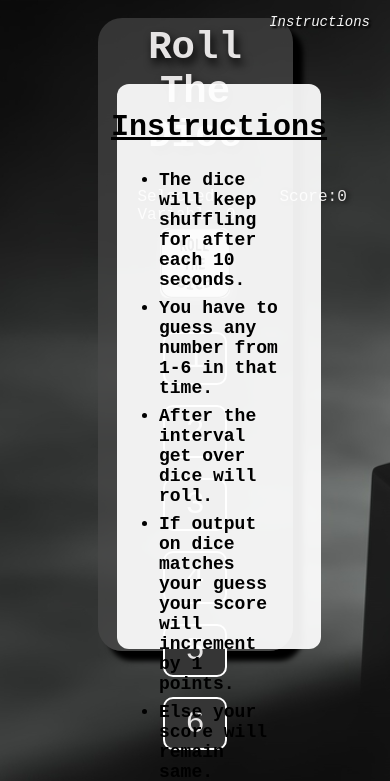
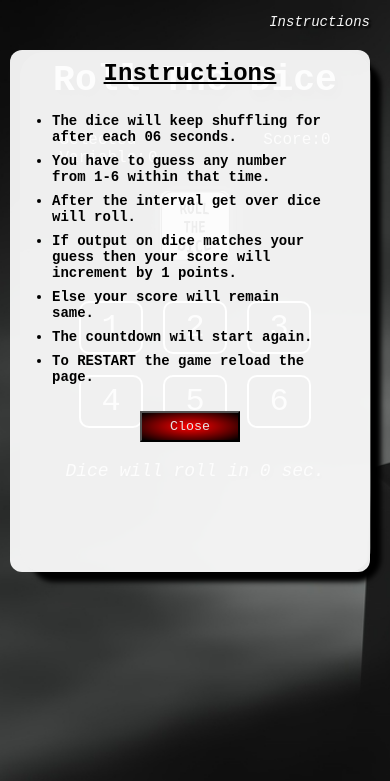
Before and after one commit to mkgupta01/RollDice, a plain HTML site: page index.html in a window 390 px wide. Both pictures are taken after a click on the button "Instructions". Shown: the top 781 px of the page. Drawn offline with Linux system fonts and the light colour scheme.

Commit message:
Optimise the intereference for mobile browser

```diff
--- a/index.html
+++ b/index.html
@@ -21,7 +21,7 @@
 
         <!-- placing the dice -->
         <div class="dice">
-            <img class="dice_img" src="/img/dice0.jpg" alt="img not found">
+            <img class="dice_img" src="img/dice0.jpg" alt="img not found">
         </div>
 
         <!-- creating button for inputs using radio button -->
@@ -53,10 +53,10 @@
        <!-- writing all instruction in form of list -->
        <h2>Instructions</h2>
         <ul>
-            <li>The dice will keep shuffling for after each 10 seconds.</li>
-            <li>You have to guess any number from 1-6 in that time.</li>
+            <li>The dice will keep shuffling for after each 06 seconds.</li>
+            <li>You have to guess any number from 1-6 within that time.</li>
             <li>After the interval get over dice will roll.</li>
-            <li>If output on dice matches your guess your score will increment by 1 points.</li>
+            <li>If output on dice matches your guess then your score will increment by 1 points.</li>
             <li>Else your score will remain same.</li>
             <li>The countdown will start again.</li>
             <li>To RESTART the game reload the page.</li>
@@ -66,6 +66,6 @@
    </div>
 
     <!-- javascript -->
-    <script src="/script.js"></script>
+    <script src="script.js"></script>
 </body>
 </html>
--- a/script.js
+++ b/script.js
@@ -2,14 +2,13 @@
 let score = 0;
 let user_input=0;
 let random_num=0;
-let time=10;
+let time=6;
 
 // comment this line to stop the game
 setInterval(startCountDown, 1000);
 
 //update timer
 function startCountDown(){
-    setTimeout(() => {
         document.querySelector(".result").innerHTML="";
         update_input();
         if(time==-1){
@@ -17,10 +16,10 @@ function startCountDown(){
             check();
             time=10;//updating timer value
         }else{
-            setTimeout(document.querySelector(".status").innerHTML=`Dice will roll in ${time} sec.`,1000);
+            document.querySelector(".status").innerHTML=`Dice will roll in ${time} sec.`;
             time--;
         }
-    }, 1000);
+
 }
 
 //function to get choice of user
@@ -38,7 +37,7 @@ function update_input() {
 // function to roll the dice
 function rolldice() {
     random_num = Math.floor(Math.random() * 6) + 1;
-    document.querySelector(".dice_img").setAttribute("src", "/img/dice" + random_num + ".jpg");
+    document.querySelector(".dice_img").setAttribute("src", "img/dice" + random_num + ".jpg");
 }
 
 //function to check and show result result and update score
--- a/style.css
+++ b/style.css
@@ -174,3 +174,43 @@ input[type=radio]:checked + .lbl-radio{
     padding: 6px;
     cursor: pointer;
 }
+
+
+
+@media (max-width:600px){
+    .maincontainner{
+        width: 90%;
+        height: 40rem;
+        margin-top: 4rem;
+    }
+    #heading{
+        font-size: 2.8rem;
+    }
+    .dice{
+        margin: 20px;
+    }
+    .dailpad{
+        padding: 10px 9px;
+    }
+    .lbl-radio{
+        margin: .8rem ;
+    }
+    #instructions-box{
+        position: absolute;
+        top: 50px;
+        left: 10px;
+        width: 80%;
+        height: 60%;
+        margin: auto;
+    }
+    #instructions-box>h2{
+        font-size: 24px;
+        margin-top: 2px;
+    }
+    #instructions-box>ul>li{
+        font-size: 14px;
+    }
+    .status ,.result{
+        font-size: 18px;
+    }
+}
```
